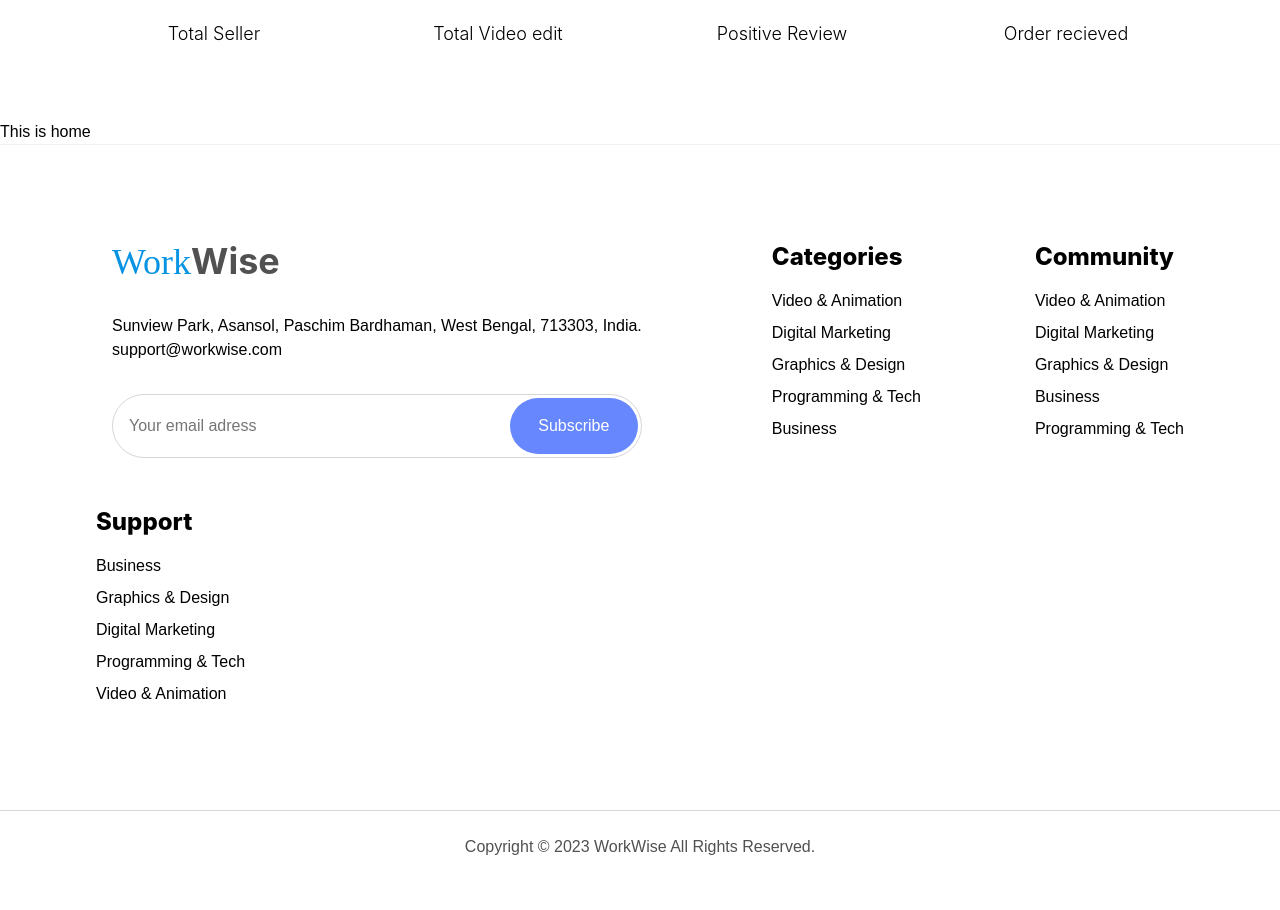
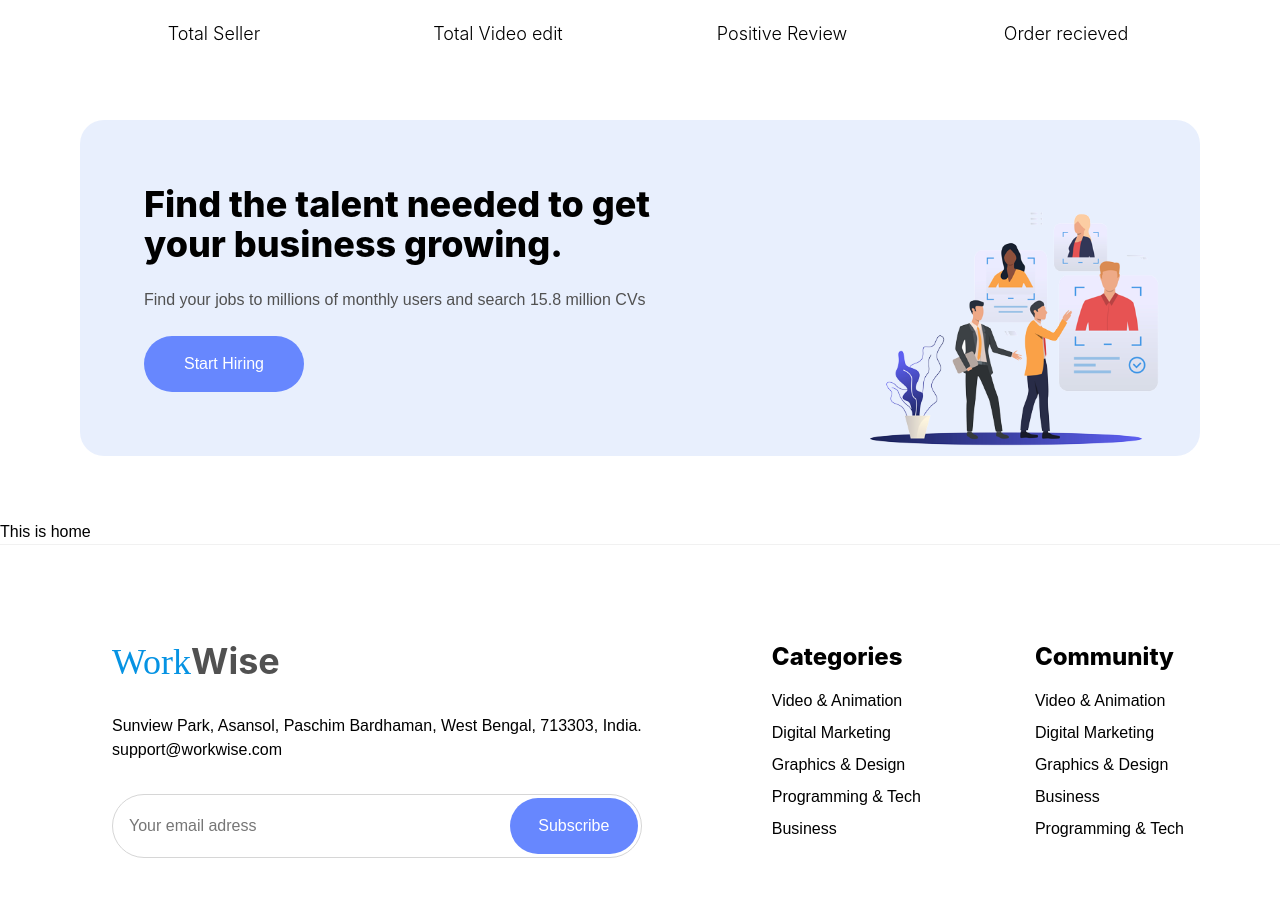
Before and after one commit to sankhasubhraroy/WorkWise-Frontend-React, a React (Create React App) app: page / in a window 1280 px wide. Shown: the part 2160-3070 px from the top of the page. Before the commit the page ends 3043 px from the top, so only its background shows below. Built offline with nearby package versions, Linux system fonts and the light colour scheme.

Commit message:
Created call-to-action section

```diff
--- /dev/null
+++ b/src/components/CallToAction.js
@@ -0,0 +1,31 @@
+import Cta from "../assets/images/cta.png";
+
+const CallToAction = () => {
+  return (
+    <section>
+      <div className="container my-16">
+        <div
+          className="CTA-CARD bg-pale-sky p-16 rounded-3xl bg-right-bottom bg-no-repeat"
+          style={{ backgroundImage: `url(${Cta})`, backgroundSize: "30% auto" }}
+        >
+          <div className="CONTENT w-3/5">
+            <h1 className="font-secondary font-extrabold text-4xl mb-6">
+              Find the talent needed to get your business growing.
+            </h1>
+
+            <p className="text-secondary mb-6">
+              Find your jobs to millions of monthly users and search 15.8
+              million CVs
+            </p>
+
+            <button className="bg-pale-purple w-40 h-14 text-primary rounded-full">
+              Start Hiring
+            </button>
+          </div>
+        </div>
+      </div>
+    </section>
+  );
+};
+
+export default CallToAction;
--- a/src/pages/Home/index.js
+++ b/src/pages/Home/index.js
@@ -1,3 +1,4 @@
+import CallToAction from "../../components/CallToAction";
 import Achievements from "./Achievements";
 import Brands from "./Brands";
 import Features from "./Features";
@@ -12,6 +13,7 @@ const Home = () => {
       <Skills />
       <Features />
       <Achievements />
+      <CallToAction />
       <div>This is home</div>
     </>
   );
--- a/tailwind.config.js
+++ b/tailwind.config.js
@@ -15,6 +15,7 @@ export default {
           greenCyan: "#7bdcb5",
           cyanBlue: "#8ed1fc",
           purple: "#6787FE",
+          sky: "#2261E81A",
         },
         vivid: {
           red: "#cf2e2e",
```
Also changed, not shown: src/assets/images/cta.png (added).
